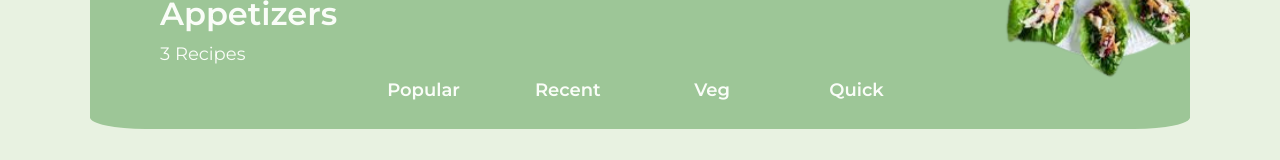
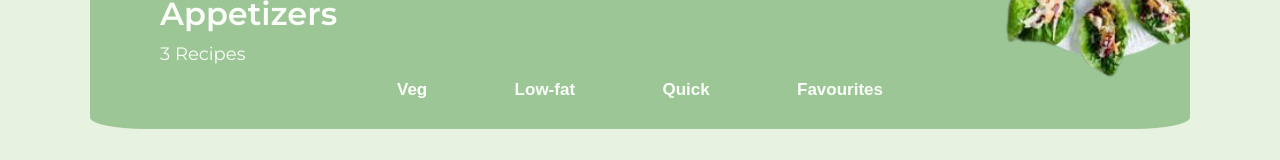
Before and after one commit to mitjasha/avocado, a React (Create React App) app: page /recipes/categories in a window 1280 px wide. Shown: the part 246-406 px from the top of the page. Built offline with nearby package versions, Linux system fonts and the light colour scheme.

Commit message:
feat/add query param to main recipe screen

```diff
--- a/src/assets/recipes.json
+++ b/src/assets/recipes.json
@@ -10,6 +10,8 @@
       "fats": "11 g",
       "author": "Emma Khan",
       "kitchen": "French",
+      "favourites": "false",
+      "vegetarian": "false",
       "ingredients": [
         {
           "quantity": "1",
@@ -56,6 +58,8 @@
       "fats": "11 g",
       "author": "Jhon Walter",
       "kitchen": "India",
+      "favourites": "false",
+      "vegetarian": "true",
       "ingredients": [
         {
           "quantity": "1 lb",
@@ -86,7 +90,7 @@
         "They are great plain, but sometimes I serve them with a light vinaigrette if we need something acidic to balance out our meal."
       ],
       "time": 10,
-      "imageURL": "https://www.twopeasandtheirpod.com/wp-content/uploads/2021/03/roasted-asparagus-6-650x975.jpg"
+      "imageURL": "https://ie.wampi.ru/2023/02/16/imageab88fe9069b0a5cd.png"
     },
     {
       "id": 2,
@@ -98,6 +102,8 @@
       "fats": "1.7 g",
       "author": "Jack Green",
       "kitchen": "Chinese",
+      "favourites": "false",
+      "vegetarian": "false",
       "ingredients": [
         {
           "quantity": "1 quart",
@@ -145,6 +151,8 @@
       "fats": "9 g",
       "author": "Micheal Krisp",
       "kitchen": "American",
+      "favourites": "false",
+      "vegetarian": "false",
       "ingredients": [
         {
           "quantity": "5 teaspoons",
@@ -209,6 +217,8 @@
       "fats": "15 g",
       "author": "Ann Baker",
       "kitchen": "American",
+      "favourites": "false",
+      "vegetarian": "false",
       "ingredients": [
         {
           "quantity": "200g",
@@ -255,6 +265,8 @@
       "fats": "18 g",
       "author": "Ben Parker",
       "kitchen": "German",
+      "favourites": "false",
+      "vegetarian": "true",
       "ingredients": [
         {
           "quantity": "1 cup",
@@ -330,7 +342,7 @@
         "About 6 1/2 dozen cookies."
       ],
       "time": 23,
-      "imageURL": "https://copykat.com/wp-content/uploads/2021/12/Old-Fashioned-Oatmeal-Cookies-Photo-1.jpg"
+      "imageURL": "https://im.wampi.ru/2023/02/16/image388bbbfed292826d.png"
     },
     {
       "id": 6,
@@ -342,6 +354,8 @@
       "fats": "12 g",
       "author": "Kim Con",
       "kitchen": "American",
+      "favourites": "false",
+      "vegetarian": "true",
       "ingredients": [
         {
           "quantity": "2-1/2 cups",
@@ -417,6 +431,8 @@
       "fats": "24 g",
       "author": "Alaster Franklin",
       "kitchen": "Chinese",
+      "favourites": "false",
+      "vegetarian": "false",
       "ingredients": [
         {
           "quantity": "3",
--- a/src/components/CardRecipe/CardRecipe.tsx
+++ b/src/components/CardRecipe/CardRecipe.tsx
@@ -11,6 +11,8 @@ export interface DataRecipes {
   fats: string;
   author: string;
   kitchen: string;
+  favourites: string;
+  vegetarian: string;
   ingredients: { quantity: string; name: string; type: string }[];
   steps: string[];
   time: number;
--- a/src/pages/CategoriesRecipesScreen/CategoriesRecipesScreen.scss
+++ b/src/pages/CategoriesRecipesScreen/CategoriesRecipesScreen.scss
@@ -66,22 +66,37 @@
     justify-content: center;
     align-items: center;
     align-self: center;
-    width: 65px;
+    width: auto;
     height: 37px;
     background: transparent;
     border: 1px solid transparent;
     border-radius: 59px;
     font-weight: 600;
-    font-size: 18px;
-  }
+    font-size: 17px;
 
-  &__li:hover {
-    background-color: $light-color;
-    border: 1px solid #c5c6ca;
-    color: $dark-color;
-    padding: 0 5px;
-    transition: 0.4s all ease;
-    cursor: pointer;
+    button {
+      background-color: transparent;
+      font-weight: 600;
+      font-size: 17px;
+      padding: 5px;
+      color: $light-color;
+      display: flex;
+      justify-content: center;
+      align-items: center;
+      align-self: center;
+      width: 100%;
+      height: 100%;
+      border: 1px solid transparent;
+      border-radius: 59px;
+
+      &:hover {
+        background-color: $light-color;
+        border: 1px solid #c5c6ca;
+        color: $dark-color;
+        transition: 0.4s all ease;
+        cursor: pointer;
+      }
+    }
   }
 
   &__menu {
@@ -93,12 +108,21 @@
   }
 }
 
+.clicked {
+  background-color: $light-color!important;
+  border: 1px solid #c5c6ca!important;
+  color: $dark-color!important;
+  transition: 0.4s all ease!important;
+  cursor: pointer!important;
+}
+
 @media screen and (min-width: $media-tab-pt) {
   .categories__main {
     padding: 30px 0;
   }
 
   .categories__header {
+
     &__h1,
     &__span {
       margin: 5px 50px;
--- a/src/pages/CategoriesRecipesScreen/CategoriesRecipesScreen.tsx
+++ b/src/pages/CategoriesRecipesScreen/CategoriesRecipesScreen.tsx
@@ -1,10 +1,243 @@
-import React from "react";
+import React, { useEffect } from "react";
+import { useSearchParams } from "react-router-dom";
+import ReactDOM from "react-dom";
 import recipes from "../../assets/recipes.json";
 import CardCategory from "../../components/CardCategory/CardRecipe/CardCategory";
 import BackButton from "../../components/Buttons/BackButton/BackButton";
 import "./CategoriesRecipesScreen.scss";
 
 const CategoriesRecipesScreen: React.FC = () => {
+  const [searchParams, setSearchParams] = useSearchParams();
+  const filter = searchParams.get("filter");
+  const sortBy = searchParams.get("sortBy");
+
+  const vegFilter = () => {
+    if (searchParams.get("sortBy") === "kcal") {
+      setSearchParams({ filter: "vegetarian", sortBy: "kcal" });
+      const newContainer = (
+        <div className="container categories__main">
+          {recipes.recipes
+            .filter(
+              (item) =>
+                item.category === "appetizers" && item.vegetarian === "true",
+            )
+            .sort(
+              (item_1, item_2) =>
+                Number(item_1.calories) - Number(item_2.calories),
+            )
+            .map((item) => (
+              <CardCategory data={item} />
+            ))}
+        </div>
+      );
+      ReactDOM.render(newContainer, document.querySelector(".main"));
+    } else if (searchParams.get("sortBy") === "time") {
+      setSearchParams({ filter: "vegetarian", sortBy: "time" });
+      const newContainer = (
+        <div className="container categories__main">
+          {recipes.recipes
+            .filter(
+              (item) =>
+                item.category === "appetizers" && item.vegetarian === "true",
+            )
+            .sort((item_1, item_2) => Number(item_1.time) - Number(item_2.time))
+            .map((item) => (
+              <CardCategory data={item} />
+            ))}
+        </div>
+      );
+      ReactDOM.render(newContainer, document.querySelector(".main"));
+    } else {
+      setSearchParams({ filter: "vegetarian" });
+      const newContainer = (
+        <div className="container categories__main">
+          {recipes.recipes
+            .filter(
+              (item) =>
+                item.category === "appetizers" && item.vegetarian === "true",
+            )
+            .map((item) => (
+              <CardCategory data={item} />
+            ))}
+        </div>
+      );
+      ReactDOM.render(newContainer, document.querySelector(".main"));
+    }
+  };
+
+  const favFilter = () => {
+    if (searchParams.get("sortBy") === "kcal") {
+      setSearchParams({ filter: "favourites", sortBy: "kcal" });
+      const newContainer = (
+        <div className="container categories__main">
+          {recipes.recipes
+            .filter(
+              (item) =>
+                item.category === "appetizers" && item.favourites === "true",
+            )
+            .sort(
+              (item_1, item_2) =>
+                Number(item_1.calories) - Number(item_2.calories),
+            )
+            .map((item) => (
+              <CardCategory data={item} />
+            ))}
+        </div>
+      );
+      ReactDOM.render(newContainer, document.querySelector(".main"));
+    } else if (searchParams.get("sortBy") === "time") {
+      setSearchParams({ filter: "favourites", sortBy: "time" });
+      const newContainer = (
+        <div className="container categories__main">
+          {recipes.recipes
+            .filter(
+              (item) =>
+                item.category === "appetizers" && item.favourites === "true",
+            )
+            .sort((item_1, item_2) => Number(item_1.time) - Number(item_2.time))
+            .map((item) => (
+              <CardCategory data={item} />
+            ))}
+        </div>
+      );
+      ReactDOM.render(newContainer, document.querySelector(".main"));
+    } else {
+      setSearchParams({ filter: "favourites" });
+      const newContainer = (
+        <div className="container categories__main">
+          {recipes.recipes
+            .filter(
+              (item) =>
+                item.category === "appetizers" && item.favourites === "true",
+            )
+            .map((item) => (
+              <CardCategory data={item} />
+            ))}
+        </div>
+      );
+      ReactDOM.render(newContainer, document.querySelector(".main"));
+    }
+  };
+
+  const kcalSort = () => {
+    if (searchParams.get("filter") === "vegetarian") {
+      setSearchParams({ filter: "vegetarian", sortBy: "kcal" });
+      const newContainer = (
+        <div className="container categories__main">
+          {recipes.recipes
+            .filter(
+              (item) =>
+                item.category === "appetizers" && item.vegetarian === "true",
+            )
+            .sort(
+              (item_1, item_2) =>
+                Number(item_1.calories) - Number(item_2.calories),
+            )
+            .map((item) => (
+              <CardCategory data={item} />
+            ))}
+        </div>
+      );
+      ReactDOM.render(newContainer, document.querySelector(".main"));
+    } else if (searchParams.get("filter") === "favourites") {
+      setSearchParams({ filter: "favourites", sortBy: "kcal" });
+      const newContainer = (
+        <div className="container categories__main">
+          {recipes.recipes
+            .filter(
+              (item) =>
+                item.category === "appetizers" && item.favourites === "true",
+            )
+            .sort(
+              (item_1, item_2) =>
+                Number(item_1.calories) - Number(item_2.calories),
+            )
+            .map((item) => (
+              <CardCategory data={item} />
+            ))}
+        </div>
+      );
+      ReactDOM.render(newContainer, document.querySelector(".main"));
+    } else {
+      setSearchParams({ sortBy: "kcal" });
+      const newContainer = (
+        <div className="container categories__main">
+          {recipes.recipes
+            .filter((item) => item.category === "appetizers")
+            .sort(
+              (item1, item2) => Number(item1.calories) - Number(item2.calories),
+            )
+            .map((item) => (
+              <CardCategory data={item} />
+            ))}
+        </div>
+      );
+      ReactDOM.render(newContainer, document.querySelector(".main"));
+    }
+  };
+
+  const timeSort = () => {
+    if (searchParams.get("filter") === "vegetarian") {
+      setSearchParams({ filter: "vegetarian", sortBy: "time" });
+      const newContainer = (
+        <div className="container categories__main">
+          {recipes.recipes
+            .filter(
+              (item) =>
+                item.category === "appetizers" && item.vegetarian === "true",
+            )
+            .sort((item_1, item_2) => Number(item_1.time) - Number(item_2.time))
+            .map((item) => (
+              <CardCategory data={item} />
+            ))}
+        </div>
+      );
+      ReactDOM.render(newContainer, document.querySelector(".main"));
+    } else if (searchParams.get("filter") === "favourites") {
+      setSearchParams({ filter: "favourites", sortBy: "time" });
+      const newContainer = (
+        <div className="container categories__main">
+          {recipes.recipes
+            .filter(
+              (item) =>
+                item.category === "appetizers" && item.favourites === "true",
+            )
+            .sort((item_1, item_2) => Number(item_1.time) - Number(item_2.time))
+            .map((item) => (
+              <CardCategory data={item} />
+            ))}
+        </div>
+      );
+      ReactDOM.render(newContainer, document.querySelector(".main"));
+    } else {
+      setSearchParams({ sortBy: "time" });
+      const newContainer = (
+        <div className="container categories__main">
+          {recipes.recipes
+            .filter((item) => item.category === "appetizers")
+            .sort((item1, item2) => Number(item1.time) - Number(item2.time))
+            .map((item) => (
+              <CardCategory data={item} />
+            ))}
+        </div>
+      );
+      ReactDOM.render(newContainer, document.querySelector(".main"));
+    }
+  };
+
+  useEffect(() => {
+    if (searchParams.get("filter") === "favourites") {
+      vegFilter();
+    } else if (searchParams.get("filter") === "vegetarian") {
+      favFilter();
+    }
+    if (searchParams.get("sortBy") === "kcal") {
+      kcalSort();
+    } else if (searchParams.get("sortBy") === "time") {
+      timeSort();
+    }
+  }, [filter, sortBy]);
+
   return (
     <div className="categories__recipes__screen">
       <div className="container">
@@ -21,14 +254,50 @@ const CategoriesRecipesScreen: React.FC = () => {
               Recipes
             </span>
             <ul className="categories__header__ul">
-              <li className="categories__header__li">Popular</li>
-              <li className="categories__header__li">Recent</li>
-              <li className="categories__header__li">Veg</li>
-              <li className="categories__header__li">Quick</li>
+              <li className="categories__header__li">
+                <button
+                  type="button"
+                  onClick={() => {
+                    vegFilter();
+                  }}
+                >
+                  Veg
+                </button>
+              </li>
+              <li className="categories__header__li">
+                <button
+                  type="button"
+                  onClick={() => {
+                    kcalSort();
+                  }}
+                >
+                  Low-fat
+                </button>
+              </li>
+              <li className="categories__header__li">
+                <button
+                  type="button"
+                  onClick={() => {
+                    timeSort();
+                  }}
+                >
+                  Quick
+                </button>
+              </li>
+              <li className="categories__header__li">
+                <button
+                  type="button"
+                  onClick={() => {
+                    favFilter();
+                  }}
+                >
+                  Favourites
+                </button>
+              </li>
             </ul>
           </div>
         </header>
-        <main>
+        <main className="main">
           <div className="container categories__main">
             {recipes.recipes
               .filter((item) => item.category === "appetizers")
```
